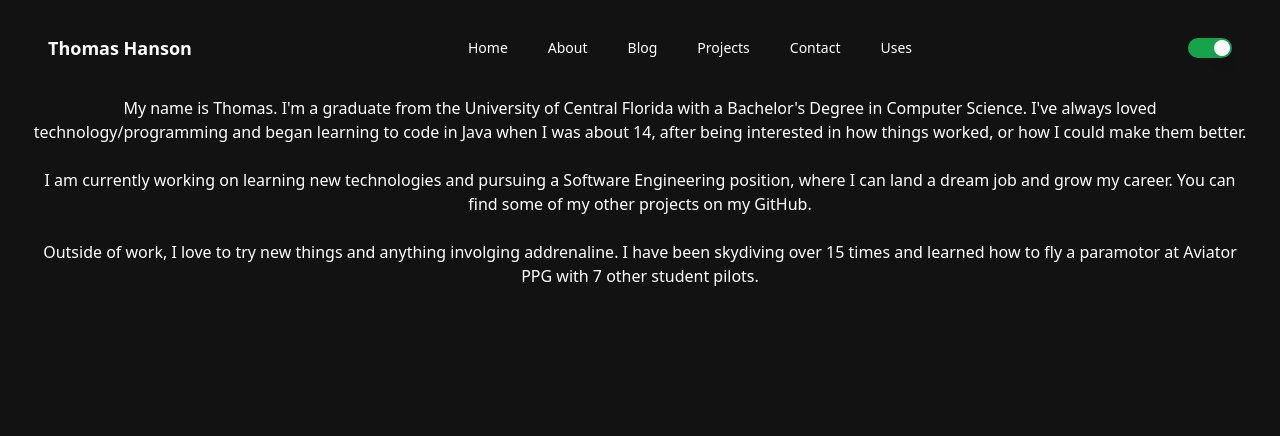
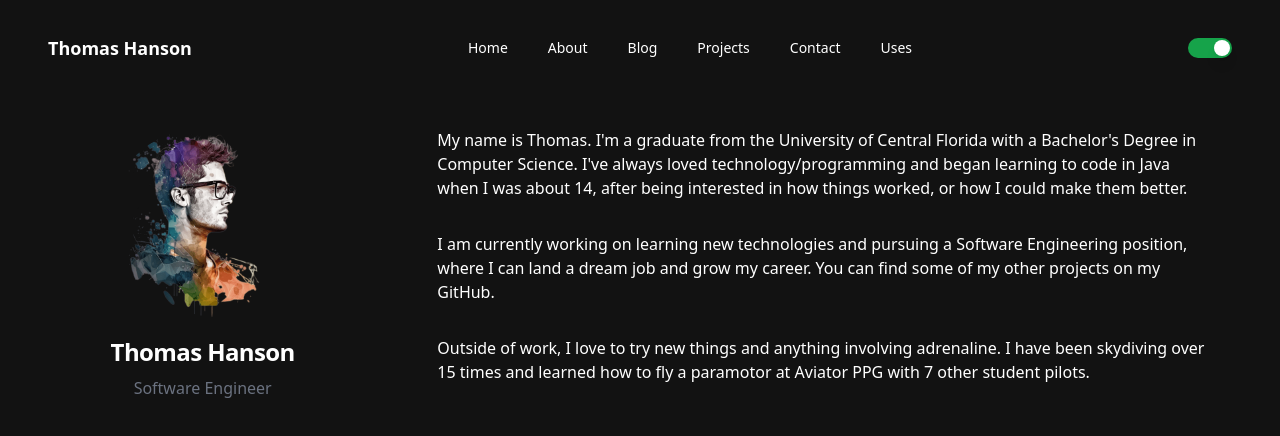
Before and after one commit to ThomasHanson/thanson-dev, a Next.js app: page /about in a window 1280 px wide. Shown: the top 436 px of the page. Built offline with nearby package versions, Linux system fonts and the light colour scheme.

Commit message:
Updated about section.

```diff
--- a/src/pages/about.tsx
+++ b/src/pages/about.tsx
@@ -1,21 +1,36 @@
+import Image from "next/image";
+import avatar from "public/images/profile/developer-pic-1.png";
 import Page from "~/components/Page";
 
 export default function About() {
   return (
     <Page>
-      <div className="flex justify-center">
-        <section className="container mx-auto px-4 sm:px-6 lg:px-8">
-          <p className="text-center mb-6">
-            My name is Thomas. I&apos;m a graduate from the University of Central Florida with a Bachelor&apos;s Degree in Computer Science. I&apos;ve always loved technology/programming and began learning to code in Java when I was about 14, after being interested in how things worked, or how I could make them better.
-          </p>
-
-          <p className="text-center mb-6">
-            I am currently working on learning new technologies and pursuing a Software Engineering position, where I can land a dream job and grow my career. You can find some of my other projects on my GitHub.
-          </p>
-          <p className="text-center mb-6">
-            Outside of work, I love to try new things and anything involging addrenaline. I have been skydiving over 15 times and learned how to fly a paramotor at Aviator PPG with 7 other student pilots.
-          </p>
-        </section>
+      <div className="divide-y divide-gray-200 dark:divide-gray-700">
+        <div className="items-start space-y-4 xl:grid xl:grid-cols-3 xl:gap-x-8 xl:space-y-0">
+          <div className="flex flex-col items-center pt-8">
+            <div className="flex items-center justify-center">
+              <Image
+                src={avatar}
+                alt="avatar"
+                className="h-48 w-48 rounded-full"
+              />
+            </div>
+            <h3 className="pt-4 pb-2 text-2xl font-bold leading-8 tracking-tight">Thomas Hanson</h3>
+            <div className="text-gray-500 dark:text-gray-400">Software Engineer</div>
+            <div className="flex space-x-3 pt-6"></div>
+          </div>
+          <div className="max-w-screen-md pt-8 pb-8 xl:col-span-2 flex flex-col justify-center">
+            <p className="mb-8">
+              My name is Thomas. I&apos;m a graduate from the University of Central Florida with a Bachelor&apos;s Degree in Computer Science. I&apos;ve always loved technology/programming and began learning to code in Java when I was about 14, after being interested in how things worked, or how I could make them better.
+            </p>
+            <p className="mb-8">
+              I am currently working on learning new technologies and pursuing a Software Engineering position, where I can land a dream job and grow my career. You can find some of my other projects on my GitHub.
+            </p>
+            <p className="mb-8">
+              Outside of work, I love to try new things and anything involving adrenaline. I have been skydiving over 15 times and learned how to fly a paramotor at Aviator PPG with 7 other student pilots.
+            </p>
+          </div>
+        </div>
       </div>
     </Page>
   );
```
